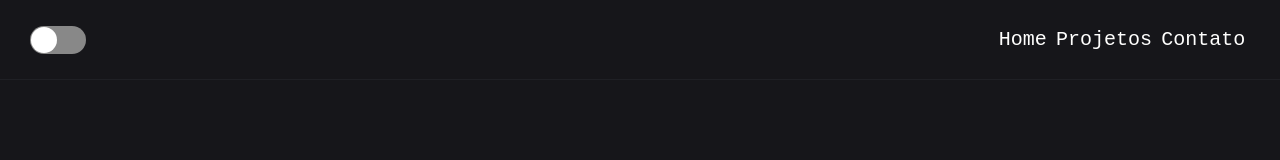
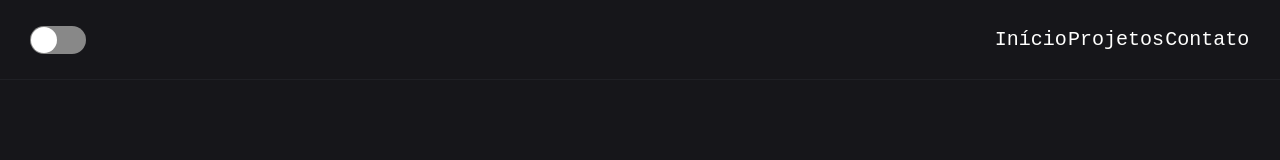
Before and after one commit to Hugosomers/portfolio, a React (Create React App) app: page / in a window 1280 px wide. Shown: the top 160 px of the page. Built offline with nearby package versions, Linux system fonts and the light colour scheme.

Commit message:
Adição de tecnologias

```diff
--- a/src/components/Header/Header.jsx
+++ b/src/components/Header/Header.jsx
@@ -31,7 +31,7 @@ export default function Header() {
           className={headerStyles.navLink}
           activeClassName={headerStyles.activeNavLink}
         >
-          Home
+          Início
         </NavLink>
 
         <NavLink
--- a/src/pages/Home.jsx
+++ b/src/pages/Home.jsx
@@ -2,7 +2,7 @@ import React from 'react'
 import homeStyles from '../css/home.module.css';
 import ProfilePic from '../images/profile.jpeg'
 import { FaReact } from 'react-icons/fa';
-import { SiRedux, SiJavascript, SiCss3, SiBootstrap, SiHtml5 } from 'react-icons/si';
+import { SiRedux, SiJavascript, SiCss3, SiBootstrap, SiHtml5, SiNodeDotJs, SiMysql, SiMongodb } from 'react-icons/si';
 import { AiOutlineGithub } from 'react-icons/ai';
 
 export default function Home() {
@@ -40,7 +40,10 @@ export default function Home() {
             <SiRedux  size={70} color={'#764abc'} className={homeStyles.homeIcons}/>
           </div>
           <div>
-            <AiOutlineGithub  size={70} color={'#AD5C51'}/>
+            <SiNodeDotJs  size={70} color={'#3C873A'} className={homeStyles.homeIcons}/>
+            <SiMysql  size={70} color={'#00758F'} className={homeStyles.homeIcons}/>
+            <SiMongodb  size={70} color={'#4DB33D'} className={homeStyles.homeIcons}/>
+            <AiOutlineGithub  size={70} color={'#AD5C51'} className={homeStyles.homeIcons}/>
           </div>
           <div>
           </div>
```
